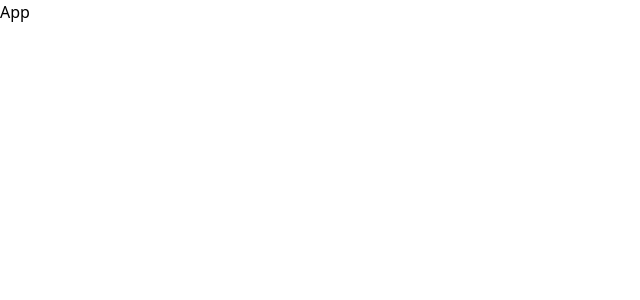
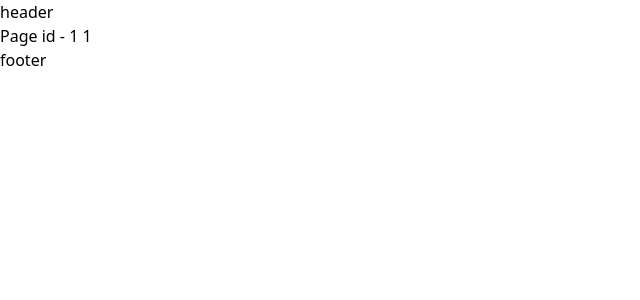
Before and after one commit to fozilovyosin2010/proj-with-JSON, a React (Vite) app: page /1/1 in a window 1280 px wide. Shown: the top 300 px of the page, without its empty margins (0-640 px from the left). Built offline with nearby package versions, Linux system fonts and the light colour scheme.

Commit message:
adding pages

```diff
--- a/src/App.jsx
+++ b/src/App.jsx
@@ -1,7 +1,53 @@
 import React from "react";
+import { createBrowserRouter, RouterProvider } from "react-router-dom";
+import Layout from "./pages/Layout/Layout";
+import Albums from "./pages/Albums/Albums";
+import Comments from "./pages/Coments/Coments";
+import Photos from "./pages/Photos/Photos";
+import Posts from "./pages/Posts/Posts";
+import Todos from "./pages/Todos/Todos";
+import Users from "./pages/Users/Users";
+import Home from "./pages/Home/Home";
+import PageId from "./pages/PageId/PageId";
 
 const App = () => {
-  return <div>App</div>;
+  let router = createBrowserRouter([
+    {
+      path: "/",
+      element: <Layout />,
+      children: [
+        {
+          index: true,
+          element: <Home />,
+        },
+        {
+          path: "albums",
+          element: <Albums />,
+        },
+        {
+          path: "coments",
+          element: <Comments />,
+        },
+        {
+          path: "photos",
+          element: <Posts />,
+        },
+        {
+          path: "todos",
+          element: <Todos />,
+        },
+        {
+          path: "users",
+          element: <Users />,
+        },
+        {
+          path: "/:page/:id",
+          element: <PageId />,
+        },
+      ],
+    },
+  ]);
+  return <RouterProvider router={router} />;
 };
 
 export default App;
--- a/src/main.jsx
+++ b/src/main.jsx
@@ -3,12 +3,12 @@ import { createRoot } from "react-dom/client";
 import "./index.css";
 import App from "./App.jsx";
 import { Provider } from "react-redux";
-import { store } from "./store/store.js";
+// import store from "./store/store.js";
 
 createRoot(document.getElementById("root")).render(
   <StrictMode>
-    <Provider store={store}>
-      <App />
-    </Provider>
+    {/* <Provider store={store}> */}
+    <App />
+    {/* </Provider> */}
   </StrictMode>
 );
--- /dev/null
+++ b/src/pages/Home/Home.jsx
@@ -0,0 +1,7 @@
+import React from "react";
+
+const Home = () => {
+  return <div>Home</div>;
+};
+
+export default Home;
--- /dev/null
+++ b/src/pages/Layout/Layout.jsx
@@ -0,0 +1,14 @@
+import React from "react";
+import { Outlet, useParams } from "react-router-dom";
+
+const Layout = () => {
+  return (
+    <div>
+      <div className="header">header</div>
+      <Outlet />
+      <div className="footer">footer</div>
+    </div>
+  );
+};
+
+export default Layout;
--- /dev/null
+++ b/src/pages/PageId/PageId.jsx
@@ -0,0 +1,13 @@
+import React from "react";
+import { useParams } from "react-router-dom";
+const PageId = () => {
+  let params = useParams();
+
+  return (
+    <div>
+      Page id - {params.page} {params.id}
+    </div>
+  );
+};
+
+export default PageId;
--- a/src/store/store.js
+++ b/src/store/store.js
@@ -1,5 +1,7 @@
 import { configureStore } from "@reduxjs/toolkit";
 
-export const store = configureStore({
+const store = configureStore({
   reducer: {},
 });
+
+export default store;
```
Also changed, not shown: src/pages/Coments/Coments.jsx (renamed from src/pages/Comments/Comments.jsx).
